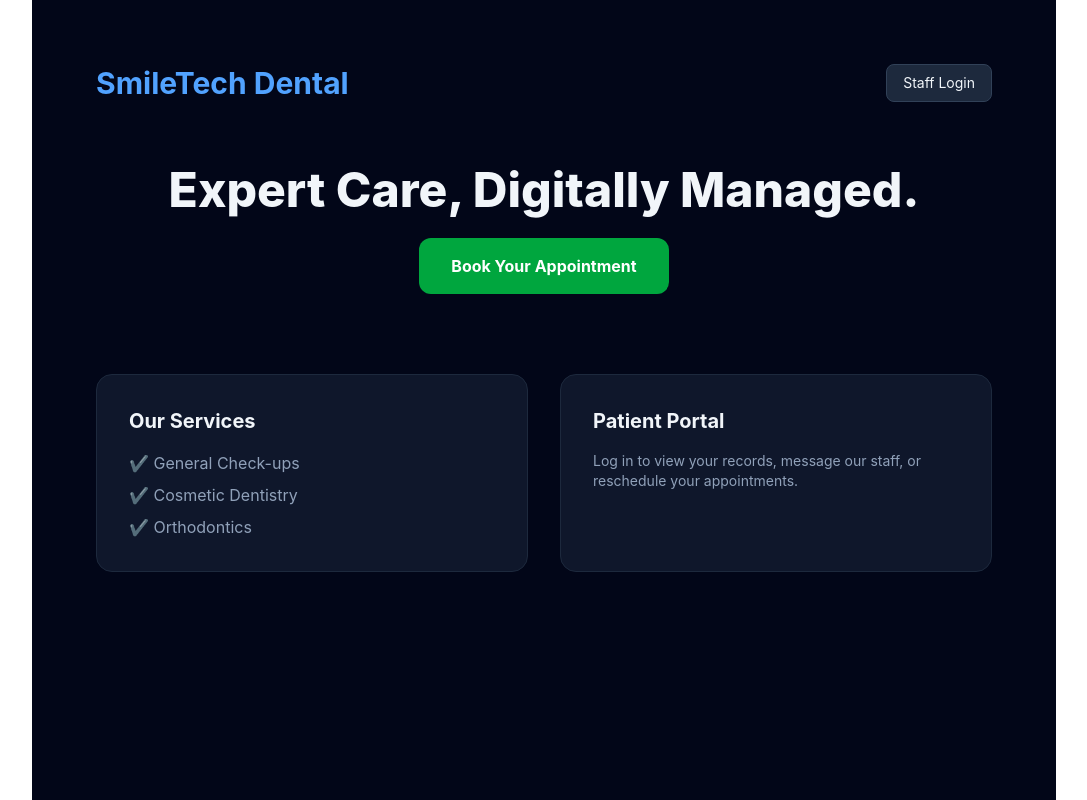
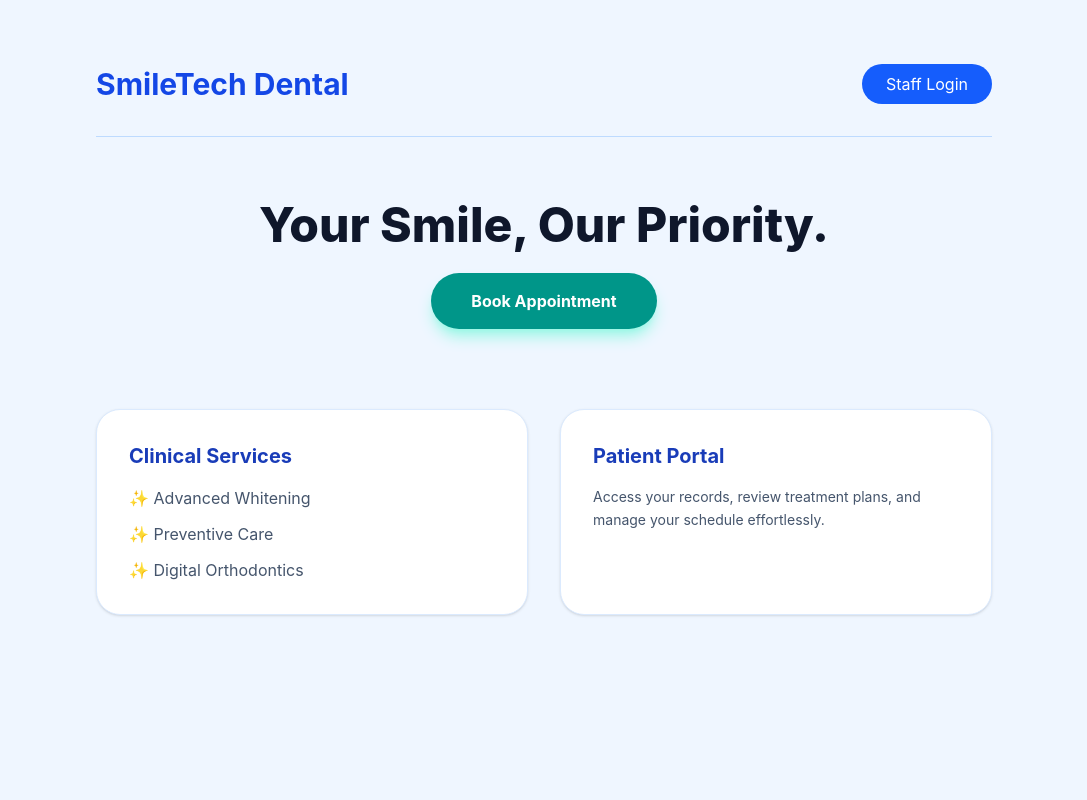
Before and after one commit to mjbejaranob/greenpowerlink, an Astro site: page /demo in a window 1280 px wide. Shown: the whole page, without its empty margins (96-1183 px from the left). Built offline with nearby package versions, Linux system fonts and the light colour scheme; Astro itself is replaced by a stand-in of ours.

Commit message:
Phase 3: Overhaul Demo portal with dental theme and relative navigation

```diff
--- /dev/null
+++ b/src/layouts/DentalLayout.astro
@@ -0,0 +1,16 @@
+---
+import '../styles/global.css';
+interface Props { title: string; }
+const { title } = Astro.props;
+---
+<!doctype html>
+<html lang="en">
+	<head>
+		<meta charset="UTF-8" />
+		<meta name="viewport" content="width=device-width" />
+		<title>{title}</title>
+	</head>
+	<body class="bg-blue-50 text-slate-800 font-sans">
+		<slot />
+	</body>
+</html>
--- a/src/pages/demo/index.astro
+++ b/src/pages/demo/index.astro
@@ -1,32 +1,32 @@
 ---
-import Layout from '../../layouts/Layout.astro';
+import DentalLayout from '../../layouts/DentalLayout.astro';
 ---
 
-<Layout title="GreenPowerLink | Dental Clinic Demo">
-  <main class="min-h-screen bg-slate-950 text-slate-100 p-8 md:p-16 max-w-5xl mx-auto font-sans">
-    <div class="flex justify-between items-center mb-16">
-      <h1 class="text-3xl font-bold text-blue-400">SmileTech Dental</h1>
-      <a href="http://192.168.1.41:8083/demo/login" class="px-4 py-2 bg-slate-800 rounded-lg text-sm border border-slate-700 hover:border-blue-500">Staff Login</a>
-    </div>
+<DentalLayout title="SmileTech Dental">
+  <main class="min-h-screen p-8 md:p-16 max-w-5xl mx-auto">
+    <nav class="flex justify-between items-center mb-16 pb-8 border-b border-blue-200">
+      <h1 class="text-3xl font-bold text-blue-700">SmileTech Dental</h1>
+      <a href="/demo/login" class="px-6 py-2 bg-blue-600 text-white rounded-full hover:bg-blue-700 transition-colors">Staff Login</a>
+    </nav>
 
     <header class="text-center mb-20">
-      <h2 class="text-5xl font-extrabold mb-6">Expert Care, Digitally Managed.</h2>
-      <a href="http://192.168.1.41:8083/demo/booking" class="inline-block px-8 py-4 bg-green-600 hover:bg-green-500 text-white font-bold rounded-xl transition-all">Book Your Appointment</a>
+      <h2 class="text-5xl font-extrabold mb-6 text-slate-900">Your Smile, Our Priority.</h2>
+      <a href="/demo/booking" class="inline-block px-10 py-4 bg-teal-600 hover:bg-teal-700 text-white font-bold rounded-full transition-all shadow-lg shadow-teal-200">Book Appointment</a>
     </header>
 
     <div class="grid md:grid-cols-2 gap-8">
-      <div class="p-8 bg-slate-900 border border-slate-800 rounded-2xl">
-        <h3 class="text-xl font-bold mb-4">Our Services</h3>
-        <ul class="text-slate-400 space-y-2">
-          <li>✔ General Check-ups</li>
-          <li>✔ Cosmetic Dentistry</li>
-          <li>✔ Orthodontics</li>
+      <div class="p-8 bg-white rounded-3xl shadow-sm border border-blue-100">
+        <h3 class="text-xl font-bold mb-4 text-blue-800">Clinical Services</h3>
+        <ul class="text-slate-600 space-y-3">
+          <li>✨ Advanced Whitening</li>
+          <li>✨ Preventive Care</li>
+          <li>✨ Digital Orthodontics</li>
         </ul>
       </div>
-      <div class="p-8 bg-slate-900 border border-slate-800 rounded-2xl">
-        <h3 class="text-xl font-bold mb-4">Patient Portal</h3>
-        <p class="text-slate-400 text-sm">Log in to view your records, message our staff, or reschedule your appointments.</p>
+      <div class="p-8 bg-white rounded-3xl shadow-sm border border-blue-100">
+        <h3 class="text-xl font-bold mb-4 text-blue-800">Patient Portal</h3>
+        <p class="text-slate-600 text-sm leading-relaxed">Access your records, review treatment plans, and manage your schedule effortlessly.</p>
       </div>
     </div>
   </main>
-</Layout>
+</DentalLayout>
--- a/src/version.txt
+++ b/src/version.txt
@@ -1 +1 @@
-2d46b0c
+7c802ae
```
